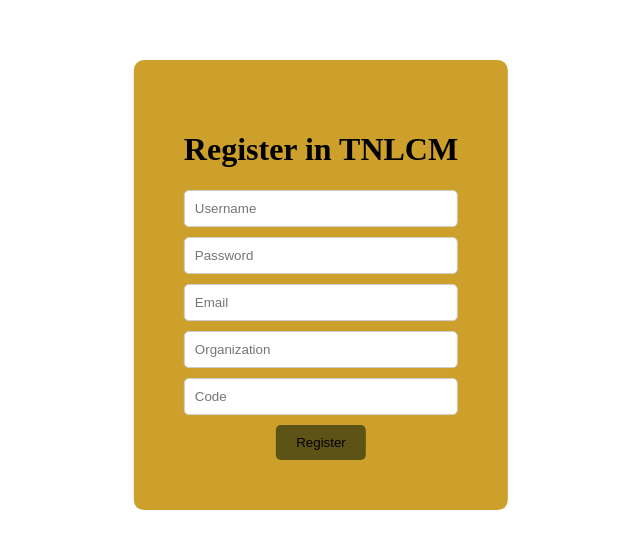
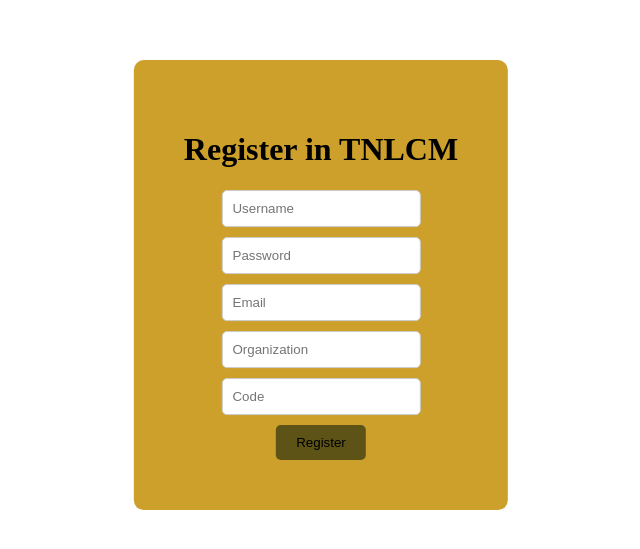
Before and after one commit to 6G-SANDBOX/TNLCM_FRONTEND, a Next.js app: page /tnlcm/register in a window 1280 px wide. Shown: the part 115-664 px from the top of the page, without its empty margins (319-959 px from the left). Built offline with nearby package versions, Linux system fonts and the light colour scheme.

Commit message:
Add field extraContent

```diff
--- a/src/components/elements/CustomInput.js
+++ b/src/components/elements/CustomInput.js
@@ -1,7 +1,11 @@
 import styles from "@/components/modules/CustomInput.module.css";
 
-export default function CustomInput({ type, placeholder, value, onChange, onKeyDown, className, required }) {
+export default function CustomInput({ type, extraContent, placeholder, value, onChange, onKeyDown, className, required }) {
   return (
+    <div>
+      {extraContent && (
+        <h5>{extraContent}</h5>
+      )}
       <input
         type={type}
         placeholder={placeholder}
@@ -11,5 +15,6 @@ export default function CustomInput({ type, placeholder, value, onChange, onKeyD
         className={`${styles[className]}`}
         required={required}
       />
+    </div>
   );
 };
```
Lines whose indentation alone changed are shown as unchanged.
